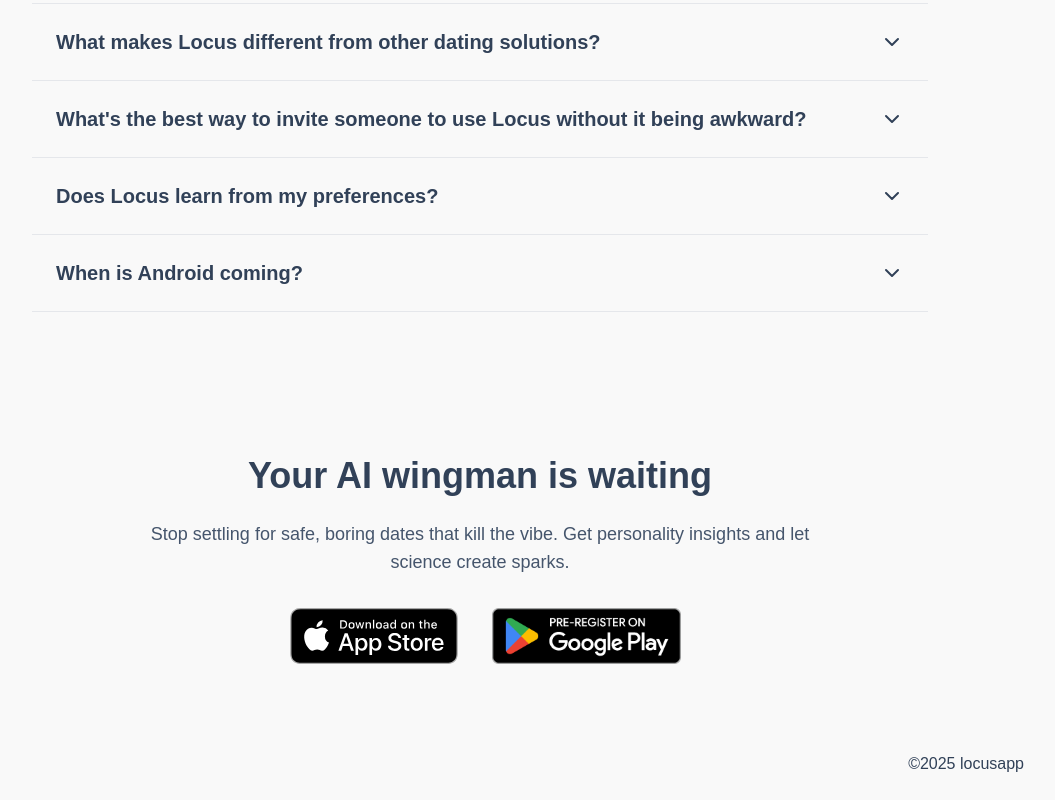
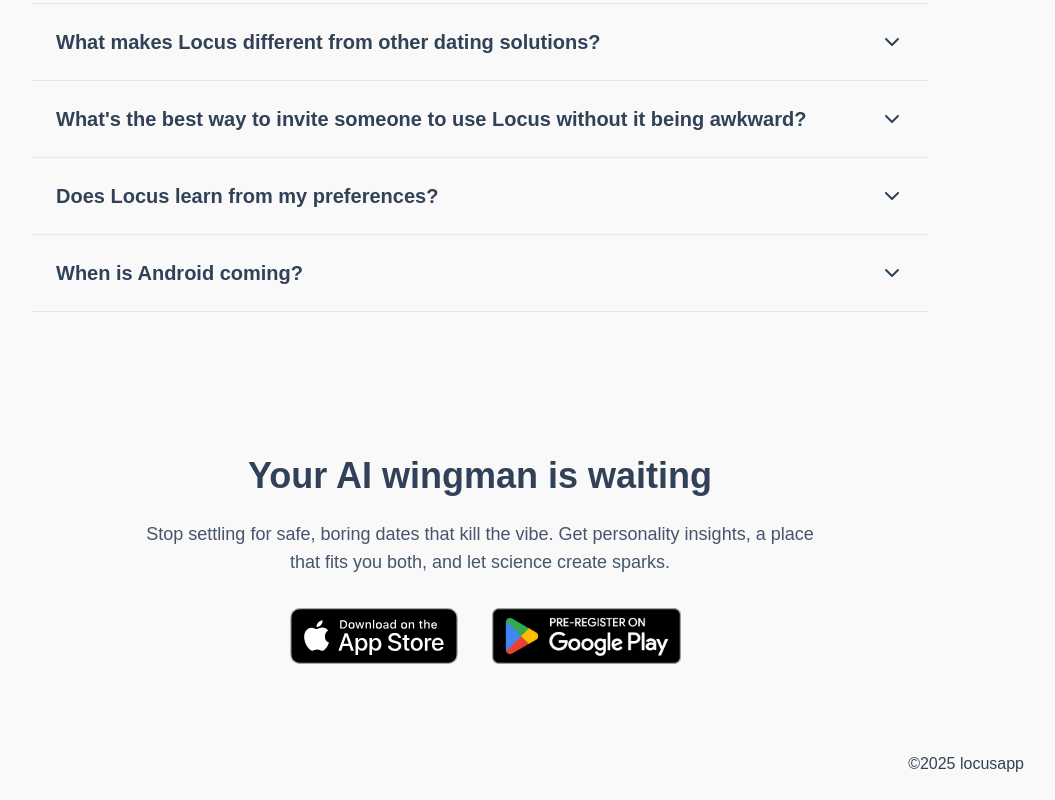
Before and after one commit to my-locus/website, a Next.js app in the folder website/: page / in a window 1280 px wide. Shown: the part 1327-2127 px from the top of the page, without its empty margins (160-1215 px from the left). Built offline with nearby package versions, Linux system fonts and the light colour scheme; a web font is replaced by a local one.

Commit message:
Changed footer description

```diff
--- a/website/src/app/page.js
+++ b/website/src/app/page.js
@@ -237,7 +237,7 @@
             Your AI wingman is waiting
           </h2>
           <p className="text-lg text-slate-600 mb-8">
-            Stop settling for safe, boring dates that kill the vibe. Get personality insights and let science create sparks.
+            Stop settling for safe, boring dates that kill the vibe. Get personality insights, a place that fits you both, and let science create sparks.
           </p>
 
           <div className="flex flex-row justify-center gap-3 sm:gap-5">
```
